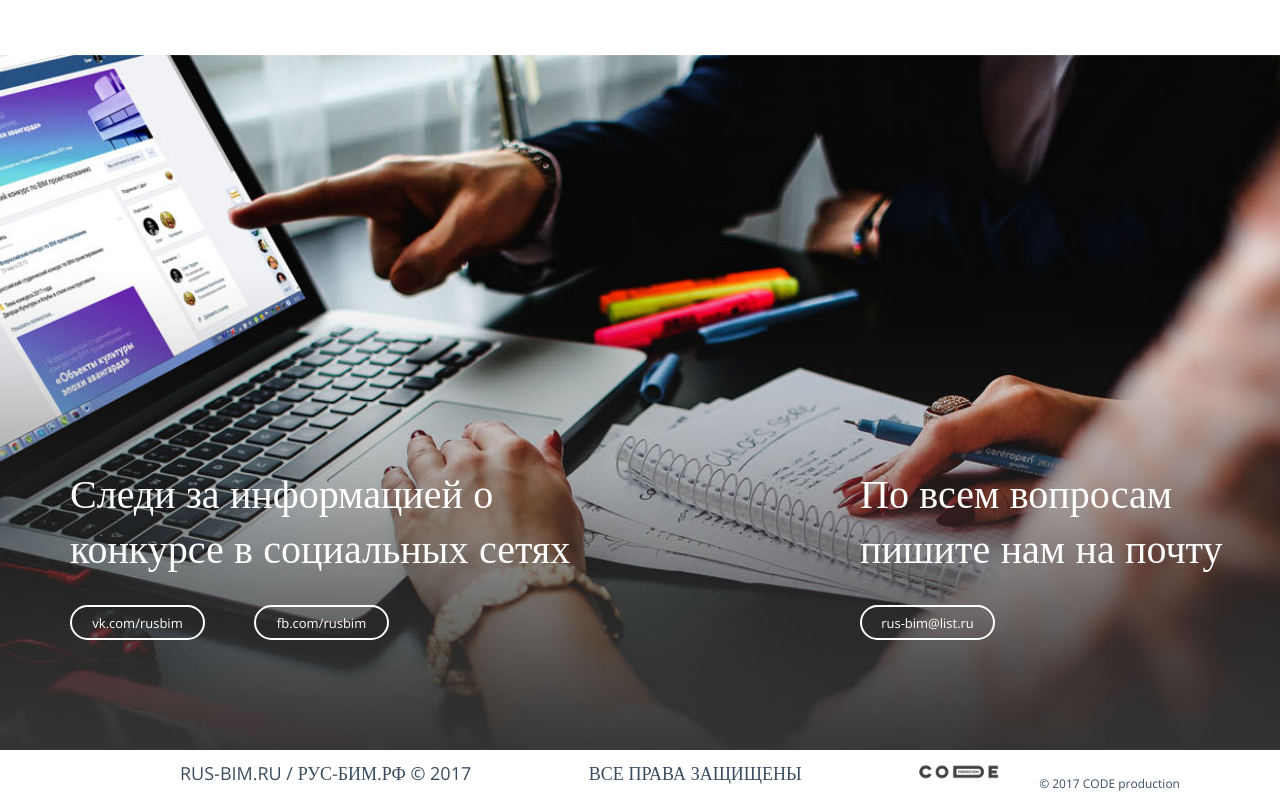
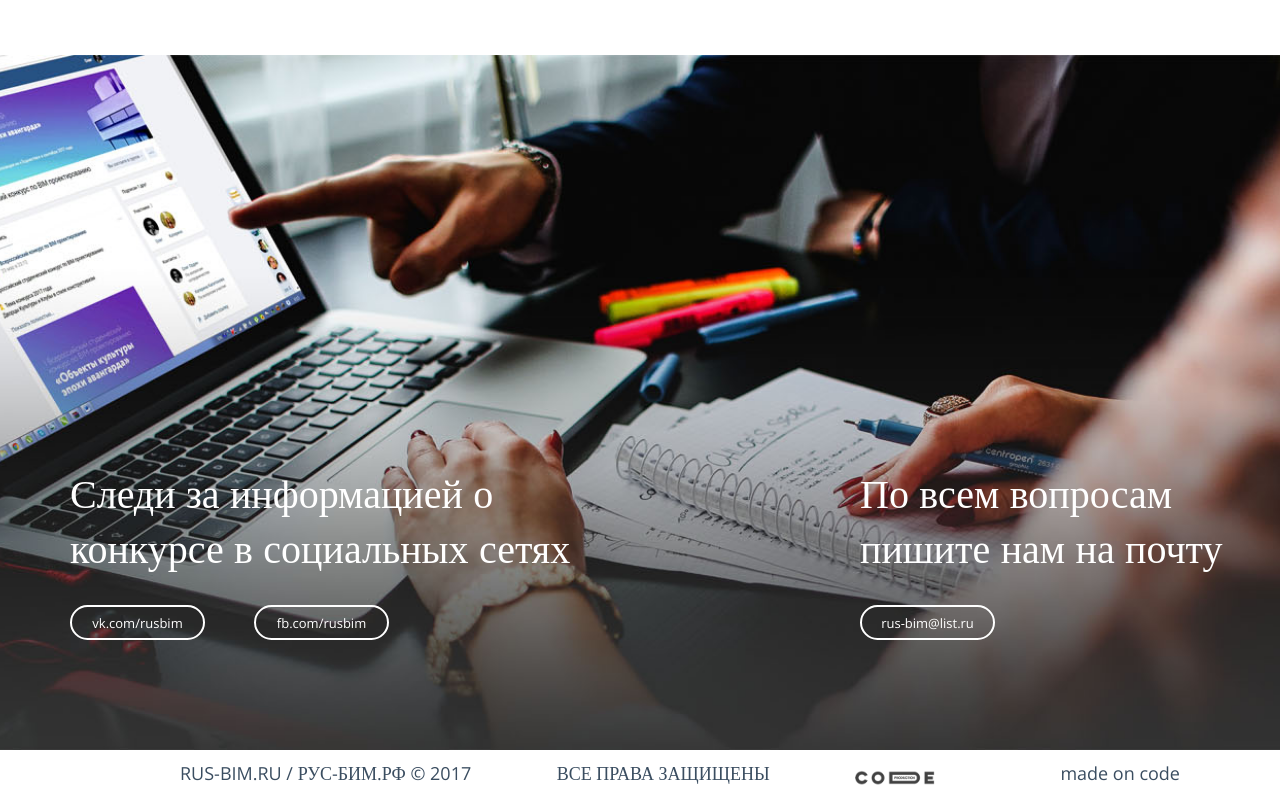
Before and after one commit to JosephYanArley/bim, a website: page public_html/index.html in a window 1280 px wide. Shown: the part 6130-6930 px from the top of the page. Drawn offline with nearby package versions, Linux system fonts and the light colour scheme.

Commit message:
Navbar button hover. CODE logo, made on code

```diff
--- a/public_html/index.html
+++ b/public_html/index.html
@@ -354,7 +354,8 @@
         <div class="copyrights">
             <div class="copy">RUS-BIM.RU / РУС-БИМ.РФ © 2017</div>
             <div class="reserved">ВСЕ ПРАВА ЗАЩИЩЕНЫ</div>
-            <a href="http://codepr.ru/" target="_blank"> <img src="images/code-logo.png" width="120"><div class="code-copy">© 2017 CODE production</div></a>
+            <img src="images/code-logo.png" width="120">
+            <a href="http://codepr.ru/" target="_blank">made on code</a>
 
         </div>
     </footer>
--- a/public_html/stylesheets/main_bim.css
+++ b/public_html/stylesheets/main_bim.css
@@ -122,7 +122,11 @@ section{
     margin-left:1%;
     cursor:pointer;
 }
-
+.navigation-bar-button:hover{
+    -webkit-box-shadow: inset -13px -6px 23px 0px rgba(50, 50, 50, 0.34);
+    -moz-box-shadow:    inset -13px -6px 23px 0px rgba(50, 50, 50, 0.34);
+    box-shadow:         inset -13px -6px 23px 0px rgba(50, 50, 50, 0.34);
+}
 /*контейнер*/
 .first-slide-article{
     width:75%;
@@ -762,6 +766,12 @@ footer{
 .copyrights img{
     margin-top:10px;
 }
+.copyrights a{
+    color: #3a4d60;
+    font-family: "Open Sans";
+    font-size: 1.125rem;
+    text-decoration: none;
+}
 .copy{
     color: #3a4d60;
     font-family: "Open Sans";
@@ -771,7 +781,7 @@ footer{
     display: inline-block;
     color: #3a4d60;
     font-family: "Open Sans";
-    font-size: 0.75rem;
+    font-size: 1.125rem;
     text-decoration: none;
     line-height: 2rem;
 }
```
